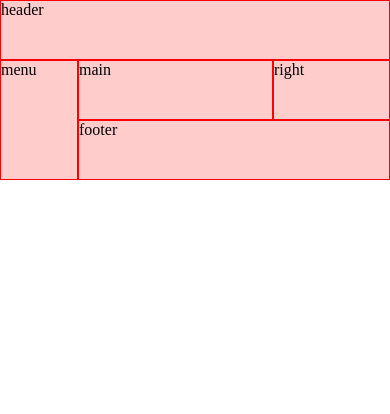
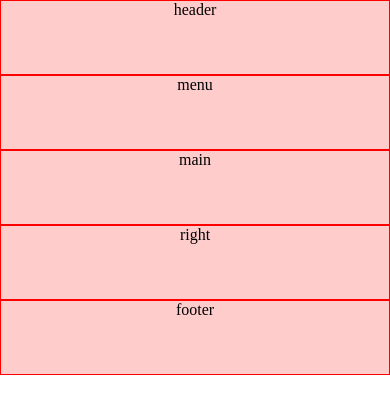
Before and after one commit to ReneHalle/HTML-CSSPartie4Exercice3, a plain HTML site: page index.html in a window 390 px wide. Drawn offline with Linux system fonts and the light colour scheme.

Commit message:
Responsive menu ajouter

```diff
--- a/assets/css/style.css
+++ b/assets/css/style.css
@@ -8,6 +8,7 @@
     display: grid;
     grid-template-columns: 20% 50% 30% ;
     grid-template-rows: repeat(3,100%) ;
+    text-align: center;
     /* gap pour espacer les grilles */
     /* Repeat 3 pour repeté pour 3 colones et 3 lignes pour le rows */
 }
@@ -33,3 +34,28 @@
 .right{
     grid-area: 2/3/2/3;
 }
+
+@media screen and (max-width: 480px) {
+#grill-container{
+grid-template-columns: 100%;
+grid-template-rows: 75% 75% 75% 75% 75%;
+}
+.header{
+    grid-area: 1/1/1/1;
+}
+.menu{
+    grid-area: 2/1/2/1 ;
+}
+
+.footer{
+    grid-area: 5/1/5/1;
+}
+.main{
+    grid-area: 3/1/3/1;
+}
+
+.right{
+    grid-area: 4/1/4/1;
+}
+
+}
```
